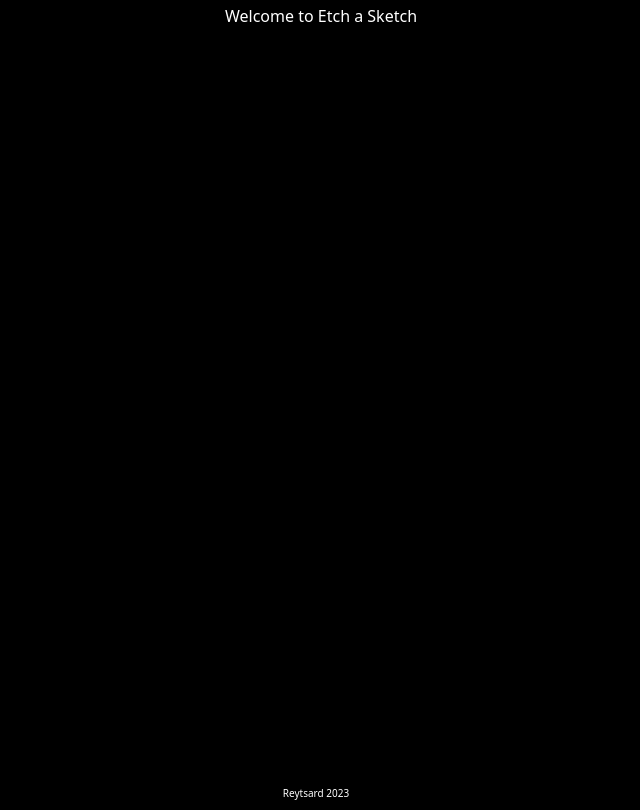
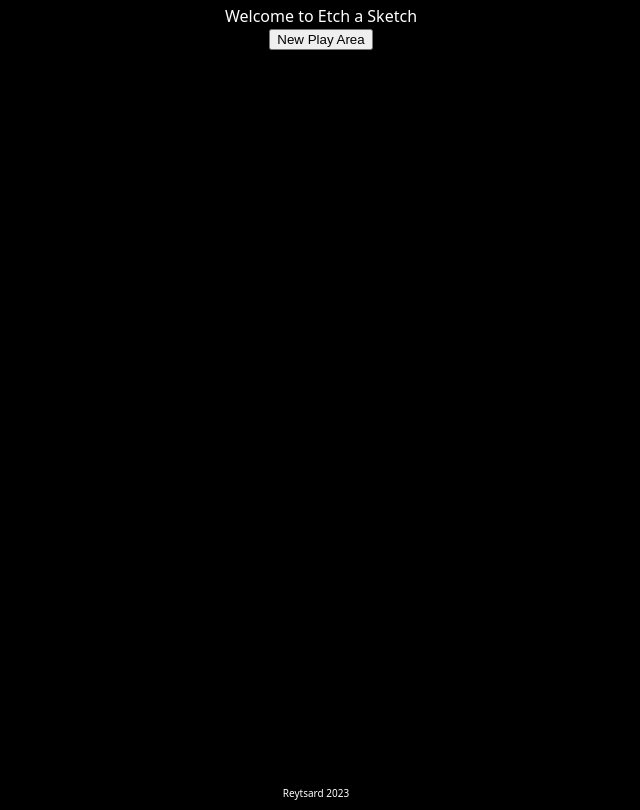
Before and after one commit to Reytsard/Etch-a-sketch, a plain HTML site: page index.html in a window 1280 px wide. Shown: the whole page, without its empty margins (324-964 px from the left). Drawn offline with Linux system fonts and the light colour scheme.

Commit message:
added new play area button

```diff
--- a/index.html
+++ b/index.html
@@ -9,7 +9,12 @@
     <script src="index.js" defer></script>
 </head>
 <body>
-    <div class="header">Welcome to Etch a Sketch</div>
+    <div class="header">
+        <div>Welcome to Etch a Sketch</div>
+        <button>
+            <div>New Play Area</div>
+        </button>
+    </div>
     <div class="playArea"></div>
     <div class="footer">Reytsard 2023</div>
 </body>
```
